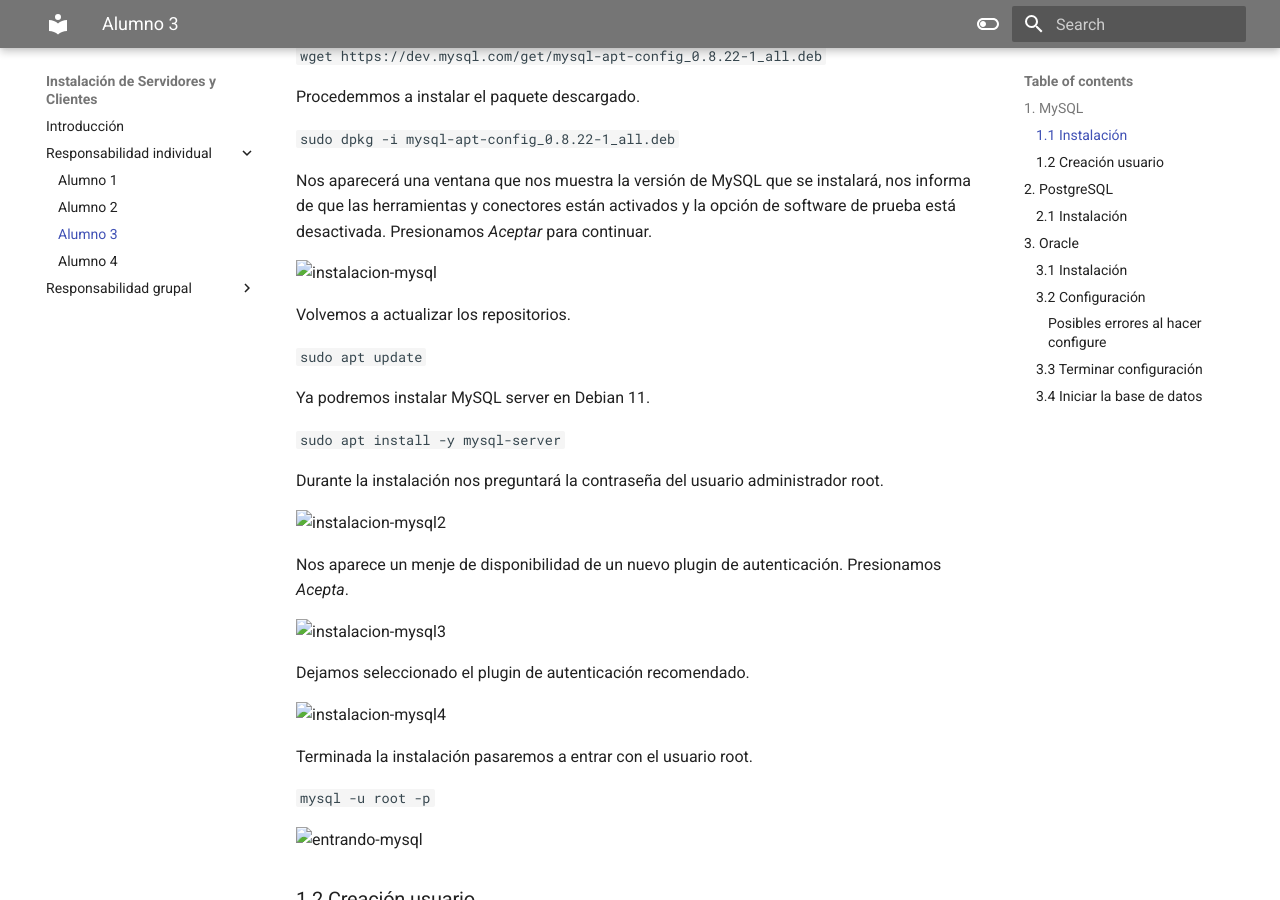
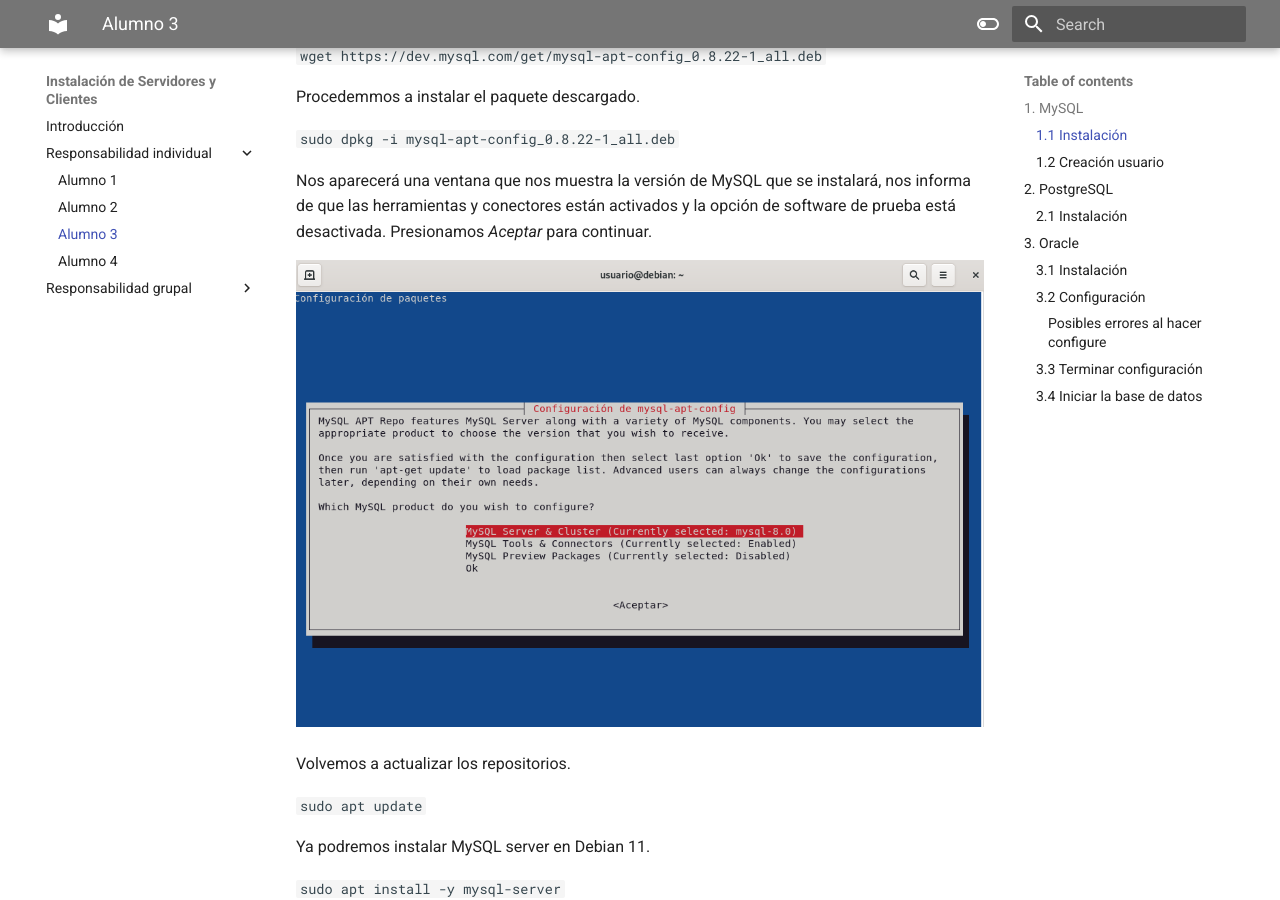
Before and after one commit to adriasir123/grupalesbdc, an MkDocs documentation site: the page built from docs/ri/alumno3.md, in a window 1280 px wide and 900 px high, scrolled down 739 px. Built offline with MkDocs 1.6.1 and Material for MkDocs 9.7.7, drawn with Linux system fonts in a browser that asks for light colours.

Commit message:
He modificado las capturas

````diff
--- a/docs/ri/alumno3.md
+++ b/docs/ri/alumno3.md
@@ -30,7 +30,7 @@
 
 Nos aparecerá una ventana que nos muestra la versión de MySQL que se instalará, nos informa de que las herramientas y conectores están activados y la opción de software de prueba está desactivada. Presionamos *Aceptar* para continuar.
 
-![instalacion-mysql](/docs/img/capturas-arantxa/1.png)
+![instalacion-mysql](/img/capturas-arantxa/1.png)
 
 Volvemos a actualizar los repositorios.
 
@@ -42,21 +42,21 @@
 
 Durante la instalación nos preguntará la contraseña del usuario administrador root.
 
-![instalacion-mysql2](/docs/img/capturas-arantxa/2.png)
+![instalacion-mysql2](/img/capturas-arantxa/2.png)
 
 Nos aparece un menje de disponibilidad de un nuevo plugin de autenticación. Presionamos *Acepta*.
 
-![instalacion-mysql3](/docs/img/capturas-arantxa/3.png)
+![instalacion-mysql3](/img/capturas-arantxa/3.png)
 
 Dejamos seleccionado el plugin de autenticación recomendado.
 
-![instalacion-mysql4](/docs/img/capturas-arantxa/4.png)
+![instalacion-mysql4](/img/capturas-arantxa/4.png)
 
 Terminada la instalación pasaremos a entrar con el usuario root.
 
 `mysql -u root -p`
 
-![entrando-mysql](/docs/img/capturas-arantxa/5.png)
+![entrando-mysql](/img/capturas-arantxa/5.png)
 
 
 ### 1.2 Creación usuario
@@ -123,7 +123,7 @@
 update-rc.d oracle-xe defaults 80 01
 ```
 
-![script](/docs/img/capturas-arantxa/6.png)
+![script](/img/capturas-arantxa/6.png)
 
 Damos los permisos al fichero creado.
 
@@ -141,7 +141,7 @@
 kernel.shmmax=536870912
 ```
 
-![conf](/docs/img/capturas-arantxa/7.png)
+![conf](/img/capturas-arantxa/7.png)
 
 Cargamos los parámetros sin tener que reiniciar el sistema.
 
@@ -152,7 +152,7 @@
 
 `sudo dpkg -i oracle-database-ee-19c_1.0-2_amd64.deb`
 
-![instalacion-oracle](/docs/img/capturas-arantxa/8.png)
+![instalacion-oracle](/img/capturas-arantxa/8.png)
 
 
 
@@ -170,21 +170,21 @@
 
 A mi me aparece el siguiente error.
 
-![error-oracle](/docs/img/capturas-arantxa/11.png)
+![error-oracle](/img/capturas-arantxa/11.png)
 
 Para solucionarlo configuramos el fichero **/etc/init.d/oracledb_ORCLCDB-19c**. Donde pone **configure_perform** añadimos lo siguiente a la línea **$SU**, como se ve en la captura.
 
 `-J-Doracle.assistants.dbca.validate.ConfigurationParams=false`
 
-![conf-oracle](/docs/img/capturas-arantxa/9.png)
+![conf-oracle](/img/capturas-arantxa/9.png)
 
-![conf-oracle](/docs/img/capturas-arantxa/10.png)
+![conf-oracle](/img/capturas-arantxa/10.png)
 
 _**ERROR 2. Fallo en la configuración de la red**_
 
 También me apareció el siguiente problema.
 
-![error-oracle2](/docs/img/capturas-arantxa/12.png)
+![error-oracle2](/img/capturas-arantxa/12.png)
 
 Para solucionarlo hay que instalar las net-tools.
 
@@ -199,11 +199,11 @@
 192.168.122.98 debian-oracle
 ```
 
-![conf-ip](/docs/img/capturas-arantxa/13.png)
+![conf-ip](/img/capturas-arantxa/13.png)
 
 Ya deberíamos poder realizar la configuración.
 
-![configuracion-proceso](/docs/img/capturas-arantxa/14.png)
+![configuracion-proceso](/img/capturas-arantxa/14.png)
 
 
 ### 3.3 Terminar configuración
@@ -222,7 +222,7 @@
 export PATH=$ORACLE_HOME/bin:$PATH
 ```
 
-![variables-entorno](/docs/img/capturas-arantxa/15.png)
+![variables-entorno](/img/capturas-arantxa/15.png)
 
 Iniciamos las variables de entorno.
 
@@ -236,7 +236,7 @@
 
 `sudo systemctl list-unit-files --type service | grep oracle`
 
-![servicio-oracle-activo](/docs/img/capturas-arantxa/16.png)
+![servicio-oracle-activo](/img/capturas-arantxa/16.png)
 
 Podremos entrar a Oracle usando el siguiente comando:
 
@@ -246,16 +246,16 @@
 
 `sudo nano /etc/group`
 
-![grupo-dba](/docs/img/capturas-arantxa/17.png)
+![grupo-dba](/img/capturas-arantxa/17.png)
 
-![acceso-usuario](/docs/img/capturas-arantxa/18.png)
+![acceso-usuario](/img/capturas-arantxa/18.png)
 
 
 ### 3.4 Iniciar la base de datos
 
 Si al inicializar la base de datos aparece el siguiente error es porque no le hemos dado el nombre correcto a la base de datos.
 
-![error-bd-init.ora](/docs/img/capturas-arantxa/20.png)
+![error-bd-init.ora](/img/capturas-arantxa/20.png)
 
 Cambiamos el nombre ORACLE_SID, al nombre de nuestra base de datos, en este caso ORCLCDB.
 
@@ -279,4 +279,4 @@
 
 Entramos de nuevo como *"sqlplus / as sysdba"* e iniciamos la base de datos con **startup**.
 
-![bd-montada](/docs/img/capturas-arantxa/21.png)
+![bd-montada](/img/capturas-arantxa/21.png)
````
